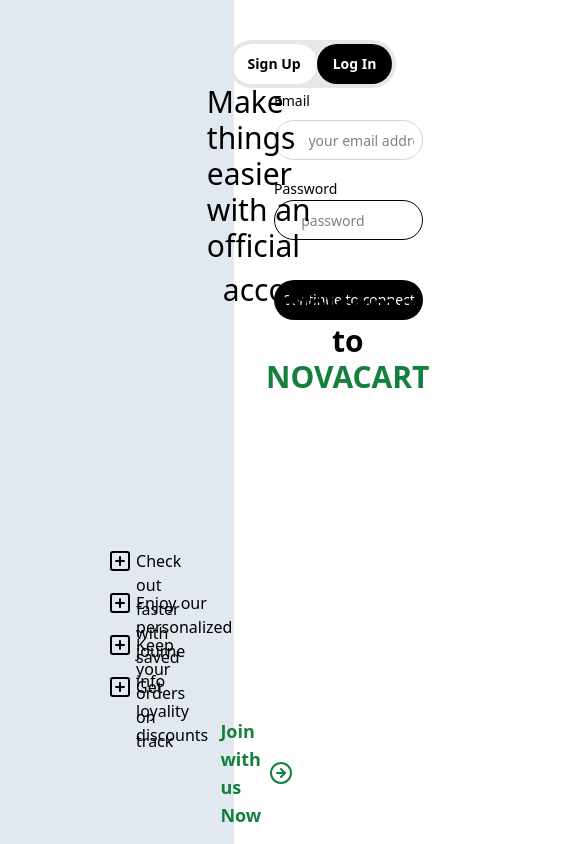
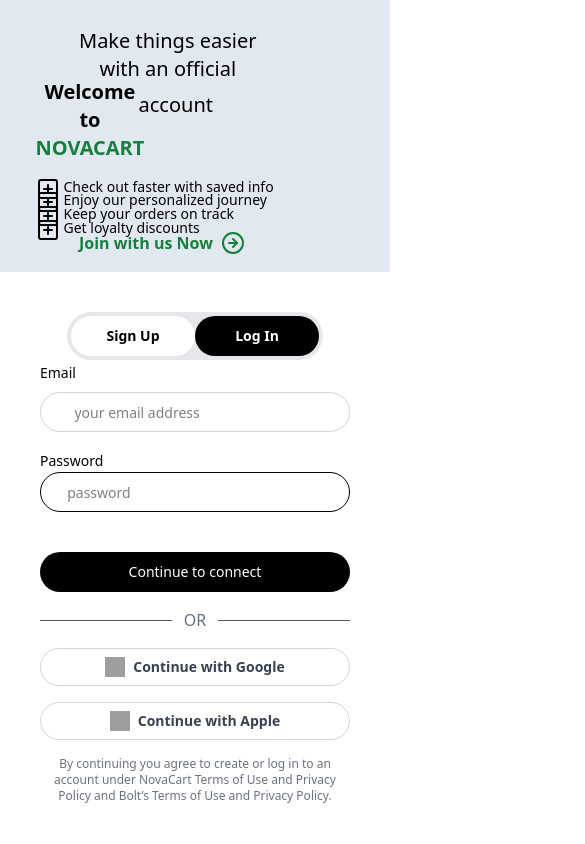
Before and after one commit to NovaCart/NovaCart-Frontend, a React (Create React App) app: page /login in a window 390 px wide. Shown: the top 844 px of the page, 585 px wide, since content can reach past the window. Built offline with nearby package versions, Linux system fonts and the light colour scheme; grey boxes are pictures that could not be loaded.

Commit message:
update
update authentication

```diff
--- a/src/components/Auth/loginUI.tsx
+++ b/src/components/Auth/loginUI.tsx
@@ -1,8 +1,5 @@
-import React, { useState } from 'react'
-import { SquarePlus } from 'lucide-react';
-import { CircleArrowRight } from 'lucide-react';
-import { Label } from '../ui/label';
-import { Input } from '../ui/input';
+import React, { useState } from 'react';
+import { SquarePlus, CircleArrowRight } from 'lucide-react';
 import { Button } from '../ui/button';
 import LoginForm from './loginForm';
 import SignupForm from './signupForm';
@@ -20,50 +17,76 @@
     event.preventDefault();
     // Handle form submission
   };
+
   return (
-    <div className='w-full h-screen flex items-start'>
-      <div className='relative bg-slate-200 w-3/5 h-full flex flex-col'>
-        <div className='absolute top-[10%] left-[20%] flex flex-col0'>
-          <h1 className='text-3xl text-black space-y-2 space-x-4 px-40'>Make things easier
-            <p className='flex justify-center gap-4'>with an official</p>
-            <p className='flex justify-center space-x-4'>account</p>
+    <div className="w-full h-screen flex flex-col md:flex-row items-start">
+      <div className="relative bg-slate-200 w-full md:w-3/5 h-full flex flex-col">
+        <div className="absolute top-[10%] left-[10%] md:left-[20%] flex flex-col">
+          <h1 className="text-xl md:text-3xl text-black space-y-2 space-x-4 px-10 md:px-40">
+            Make things easier
+            <p className="flex justify-center gap-2 md:gap-4">with an official</p>
+            <p className="flex justify-center space-x-2 md:space-x-4">account</p>
           </h1>
         </div>
-        <div className='absolute top-[15%] left-[18%] px-56 flex flex-col0'>
-          <h1 className='text-3xl text-black mt-40 items-center font-bold'> <p className='flex justify-center'>Welcome</p>
-            <p className='flex justify-center'>to</p>
-            <p className='flex justify-center  text-green-700'>NOVACART</p>
+
+        <div className="absolute top-[14%] left-[5%] md:left-[18%] px-4 md:px-56 flex flex-col">
+          <h1 className="text-xl md:text-3xl text-black mt-10 md:mt-40 items-center font-bold">
+            <p className="flex justify-center">Welcome</p>
+            <p className="flex justify-center">to</p>
+            <p className="flex justify-center text-green-700">NOVACART</p>
           </h1>
         </div>
-        <div>
-          <div className='absolute top-[65%] left-[12%] px-20 flex space-x-1'>
-            <h6 className='text-md text-black items-center'><SquarePlus /></h6>
-            <h6 className='text-md text-black items-center'>Check out faster with saved info</h6>
+
+        <div className="mt-32 md:mt-0">
+          <div className="absolute top-[65%] left-[5%] md:left-[12%] px-4 md:px-20 flex space-x-1">
+            <h6 className="text-sm md:text-md text-black items-center">
+              <SquarePlus />
+            </h6>
+            <h6 className="text-sm md:text-md text-black items-center">
+              Check out faster with saved info
+            </h6>
           </div>
-          <div className='absolute top-[70%] left-[12%] px-20 flex space-x-1'>
-            <h6 className='text-md text-black items-center'><SquarePlus /></h6>
-            <h6 className='text-md text-black items-center'>Enjoy our personalized journe</h6>
+
+          <div className="absolute top-[70%] left-[5%] md:left-[12%] px-4 md:px-20 flex space-x-1">
+            <h6 className="text-sm md:text-md text-black items-center">
+              <SquarePlus />
+            </h6>
+            <h6 className="text-sm md:text-md text-black items-center">
+              Enjoy our personalized journey
+            </h6>
           </div>
-          <div className='absolute top-[75%] left-[12%] px-20 flex space-x-1'>
-            <h6 className='text-md text-black items-center'><SquarePlus /></h6>
-            <h6 className='text-md text-black items-center'>Keep your orders on track</h6>
+
+          <div className="absolute top-[75%] left-[5%] md:left-[12%] px-4 md:px-20 flex space-x-1">
+            <h6 className="text-sm md:text-md text-black items-center">
+              <SquarePlus />
+            </h6>
+            <h6 className="text-sm md:text-md text-black items-center">
+              Keep your orders on track
+            </h6>
           </div>
-          <div className='absolute top-[80%] left-[12%] px-20 flex space-x-1'>
-            <h6 className='text-md text-black items-center'><SquarePlus /></h6>
-            <h6 className='text-md text-black items-center'>Get loyality discounts</h6>
+
+          <div className="absolute top-[80%] left-[5%] md:left-[12%] px-4 md:px-20 flex space-x-1">
+            <h6 className="text-sm md:text-md text-black items-center">
+              <SquarePlus />
+            </h6>
+            <h6 className="text-sm md:text-md text-black items-center">
+              Get loyalty discounts
+            </h6>
           </div>
         </div>
-        <div className='absolute top-[85%] left-[60%] px-20 flex space-x-2'>
-          <h6 className='flex text-lg text-green-700 items-center font-bold'>Join with us Now</h6>
-          <h6 className='flex text-lg text-green-700 items-center font-bold'><CircleArrowRight />
 
+        <div className="absolute top-[85%] left-[10%] md:left-[60%] px-10 md:px-20 flex space-x-2">
+          <h6 className="flex text-md md:text-lg text-green-700 items-center font-bold">
+            Join with us Now
+          </h6>
+          <h6 className="flex text-md md:text-lg text-green-700 items-center font-bold">
+            <CircleArrowRight />
           </h6>
         </div>
       </div>
-      <div className='w-2/5 h-full flex flex-col p-10 '>
 
-
-        <div className="bg-white sm:pl-20 rounded-lg w-full max-w-md">
+      <div className="w-full md:w-2/5 h-full flex flex-col p-10">
+        <div className="bg-white rounded-lg w-full max-w-md mx-auto">
           <div className="flex items-center justify-center">
             <div className="flex w-64 h-12 bg-gray-200 rounded-full p-1">
               <Button
@@ -81,20 +104,39 @@
                 Log In
               </Button>
             </div>
+          </div>
 
+          <div className="grid">
+            {isLogin ? <LoginForm /> : <SignupForm />}
+          </div>
 
+          {/* Horizontal Line */}
+          <div className="flex items-center justify-center my-4">
+            <div className="border-t border-gray-600 flex-grow mr-3"></div>
+            <span className="text-gray-500">OR</span>
+            <div className="border-t border-gray-600 flex-grow ml-3"></div>
           </div>
-          <div className='grid' >
-              {isLogin ? <LoginForm /> : <SignupForm />}
-            </div>
 
+          {/* Social Login Buttons as Column */}
+          <div className="flex flex-col items-center gap-4 mb-4">
+            <button className="flex items-center justify-center w-full max-w-xs bg-white border border-gray-300 rounded-full py-2 px-4 text-sm font-semibold text-gray-700 hover:bg-gray-100 transition">
+              <img src="https://upload.wikimedia.org/wikipedia/commons/4/4a/Logo_2013_Google.png" alt="Google Logo" className="w-5 h-5 mr-2" />
+              Continue with Google
+            </button>
+            <button className="flex items-center justify-center w-full max-w-xs bg-white border border-gray-300 rounded-full py-2 px-4 text-sm font-semibold text-gray-700 hover:bg-gray-100 transition">
+              <img src="https://upload.wikimedia.org/wikipedia/commons/f/fa/Apple_logo_black.svg" alt="Apple Logo" className="w-5 h-5 mr-2" />
+              Continue with Apple
+            </button>
+          </div>
+
+          {/* Terms and Conditions */}
+          <p className="text-xs text-gray-500 text-center">
+            By continuing you agree to create or log in to an account under NovaCart Terms of Use and Privacy Policy and Bolt’s Terms of Use and Privacy Policy.
+          </p>
         </div>
       </div>
-
-
     </div>
-  )
-}
-
+  );
+};
 
 export default LoginUI;
--- a/src/components/Auth/signupForm.tsx
+++ b/src/components/Auth/signupForm.tsx
@@ -2,6 +2,7 @@
 import { Label } from '../ui/label';
 import { Input } from '../ui/input';
 import { Button } from '../ui/button';
+import { set } from 'react-hook-form';
 
 const SignupForm : React.FC = () => {
   const [email, setEmail] = useState('');
@@ -11,6 +12,10 @@
         event.preventDefault();
         // Handle form submission
     };
+    function setValue(arg0: string, value: string): void {
+        throw new Error('Function not implemented.');
+    }
+
   return (
     <div>
        <form onSubmit={handleSubmit}>
@@ -22,7 +27,7 @@
                         value={email}
                         placeholder='       First name'
                         opacity-50
-                        onChange={(e: React.ChangeEvent<HTMLInputElement>) => setEmail(e.target.value)}
+                        onChange={(e: React.ChangeEvent<HTMLInputElement>) => setValue('name', e.target.value)}
                         className="w-full mt-2 p-2 border border-gray-300 rounded-full placeholder:opacity-50"
                         required
                     />
@@ -35,7 +40,7 @@
                         value={email}
                         placeholder='       Last name'
                         opacity-50
-                        onChange={(e: React.ChangeEvent<HTMLInputElement>) => setEmail(e.target.value)}
+                        onChange={(e: React.ChangeEvent<HTMLInputElement>) => setValue('name',e.target.value)}
                         className="w-full mt-2 p-2 border border-gray-300 rounded-full placeholder:opacity-50"
                         required
                     />
```
